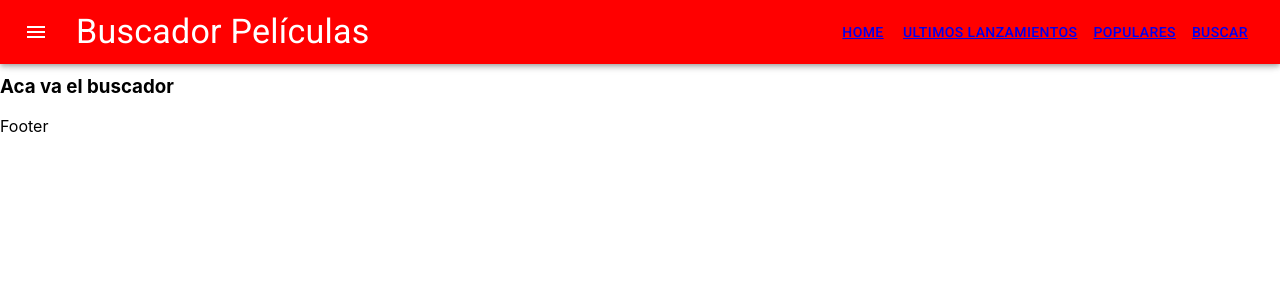
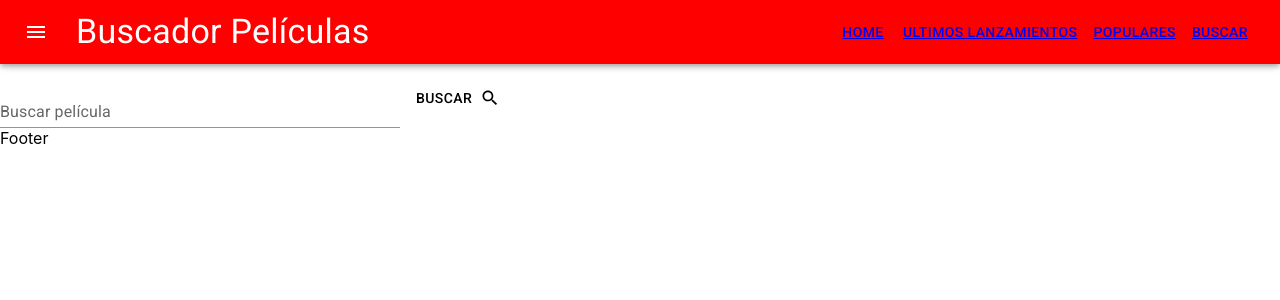
Before and after one commit to sandramuraca/tp-buscardor-peliculas-, a React (Create React App) app: page /buscar in a window 1280 px wide. Shown: the top 300 px of the page. Built offline with nearby package versions, Linux system fonts and the light colour scheme.

Commit message:
agrego elementos al componente buscador

```diff
--- a/package.json
+++ b/package.json
@@ -11,7 +11,9 @@
     "@testing-library/jest-dom": "^5.16.2",
     "@testing-library/react": "^12.1.3",
     "@testing-library/user-event": "^13.5.0",
+    "bootstrap": "^5.1.3",
     "react": "^17.0.2",
+    "react-bootstrap": "^2.1.2",
     "react-dom": "^17.0.2",
     "react-router-dom": "^6.2.1",
     "react-scripts": "5.0.0",
--- a/src/App.js
+++ b/src/App.js
@@ -7,6 +7,8 @@ import Footer from './componentes/Footer';
 import UltimosLanzamientos from './componentes/UltimosLanzamientos';
 import Populares from './componentes/Populares';
 import Buscador from './componentes/Buscardor';
+
+// import 'bootstrap/dist/css/bootstrap.min.css';
 
 const App = () =>{
   return (
--- a/src/componentes/Buscardor.js
+++ b/src/componentes/Buscardor.js
@@ -1,9 +1,37 @@
+import { Box } from "@mui/system";
+import { TextField } from "@mui/material";
+import { Button } from "@mui/material";
+import SearchIcon from '@mui/icons-material/Search';
+import { useSearchParams } from "react-router-dom";
+
+
 const Buscador = () =>{
+
+  const [serchParams, setSeacrhParams] = useSearchParams()
+
     return (
-      <div>
-        <h3>Aca va el buscador</h3>
 
-      </div>
+      <Box sx={{ marginTop: 10 }}>
+
+           <TextField
+              sx={{ width: 400 }}
+              id="standard-basic"
+              label="Buscar película"
+              variant="standard"
+              // onChange={escritoInput}
+        />
+
+
+          <Button
+            margin="normal"
+            variant="outline"
+            endIcon={<SearchIcon />}
+            // onClick={clickBoton}
+          >
+            Buscar
+          </Button>
+
+      </Box>
 
     )
   }
--- a/src/componentes/Main.js
+++ b/src/componentes/Main.js
@@ -1,14 +1,19 @@
+import { Box } from '@mui/material';
 import Carrousel from './Carrousel';
 import Listados from './Listados';
 
 const Main = () =>{
     return (
-      <div>
-        <h3>Este el el main</h3>
-        <Carrousel/>
-        <Listados/>
 
-      </div>
+        <Box sx={{ marginTop: 10 }}>
+          <h3>Este el el main</h3>
+          <Carrousel/>
+          <Listados/>
+        </Box>
+
+
+
+
 
     )
   }
--- a/src/componentes/Nav.js
+++ b/src/componentes/Nav.js
@@ -10,7 +10,6 @@ import MenuIcon from '@mui/icons-material/Menu';
 
 const Nav = () =>{
     return (
-      <div>
 
         <Box sx={{ flexGrow: 1 }}>
           <AppBar
@@ -48,13 +47,6 @@ const Nav = () =>{
           </AppBar>
         </Box>
 
-        <ul>
-
-            <li></li>
-            <li> </li>
-        </ul>
-
-      </div>
 
     )
   }
--- a/src/componentes/Populares.js
+++ b/src/componentes/Populares.js
@@ -1,12 +1,17 @@
 import Tarjeta from "./Tarjeta";
+import { Box } from "@mui/material";
+
 
 const Populares = () =>{
     return (
-      <div>
-        <h3>Aca van las cards de populares</h3>
+
+      <Box sx={{ marginTop: 10 }}>
+
+        <h3> Aca van las cards de populares</h3>
         <Tarjeta/>
 
-      </div>
+      </Box>
+
 
     )
   }
--- a/src/componentes/UltimosLanzamientos.js
+++ b/src/componentes/UltimosLanzamientos.js
@@ -1,12 +1,15 @@
 import Tarjeta from "./Tarjeta";
+import { Box } from "@mui/system";
 
 const UltimosLanzamientos = () =>{
     return (
-      <div>
-        <h3>Aca van las cards de ultimos lanzamientos</h3>
+      <Box sx={{ marginTop: 10 }}>
+
+        <h3> Aca van las cards de ultimos lanzamientos</h3>
         <Tarjeta/>
 
-      </div>
+      </Box>
+
 
     )
   }
```
Also changed, not shown: 1 other file (tests, documents, lock files or other folders).
